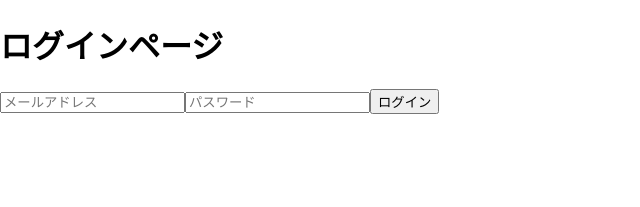
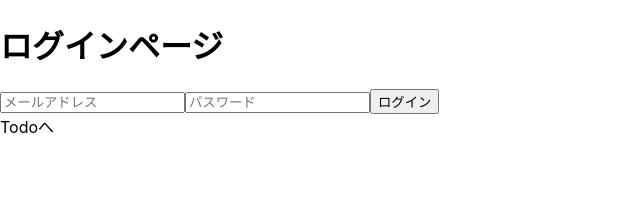
Before and after one commit to yutocreate/next-todo, a Next.js app: page /signin in a window 1280 px wide. Shown: the top 207 px of the page, without its empty margins (0-640 px from the left). Built offline with nearby package versions, Linux system fonts and the light colour scheme; no server answers.

Commit message:
ルーティングの微調整

```diff
--- a/pages/index.js
+++ b/pages/index.js
@@ -1,9 +1,5 @@
 import Link from "next/link";
 import React, { useState } from "react";
-import {
-  signupWithEmailAndPassword,
-  signinWithEmailAndPassword,
-} from "../src/firebase/firebase";
 
 const Home = () => {
 
--- a/pages/posts/[id].js
+++ b/pages/posts/[id].js
@@ -109,7 +109,7 @@
       })}
       <ButtonGroup>
         <Button style={{ cursor: "pointer", padding: "8px", marginTop: "8px" }}>
-          <Link href="/">Back</Link>
+          <Link href="/page1">Back</Link>
         </Button>
       </ButtonGroup>
     </>
--- a/pages/signin.js
+++ b/pages/signin.js
@@ -1,5 +1,7 @@
 import React, { useState } from "react";
 import { signinWithEmailAndPassword } from "../src/firebase/firebase";
+import Link from "next/link";
+
 
 const Signin = () => {
   const [email, setEmail] = useState("");
@@ -8,7 +10,6 @@
   const signin = async (e) => {
     e.preventDefault();
     const user = await signinWithEmailAndPassword(email, password);
-    setUserr(user);
     // console.log(user.user.emailVerified)
     // setEmail('')
     // setPassword('')
@@ -40,6 +41,9 @@
           <button type={"submit"}>ログイン</button>
         {/* )} */}
       </form>
+      <Link href="/page1">
+        <a>Todoへ</a>
+      </Link>
     </>
   );
 };
```
